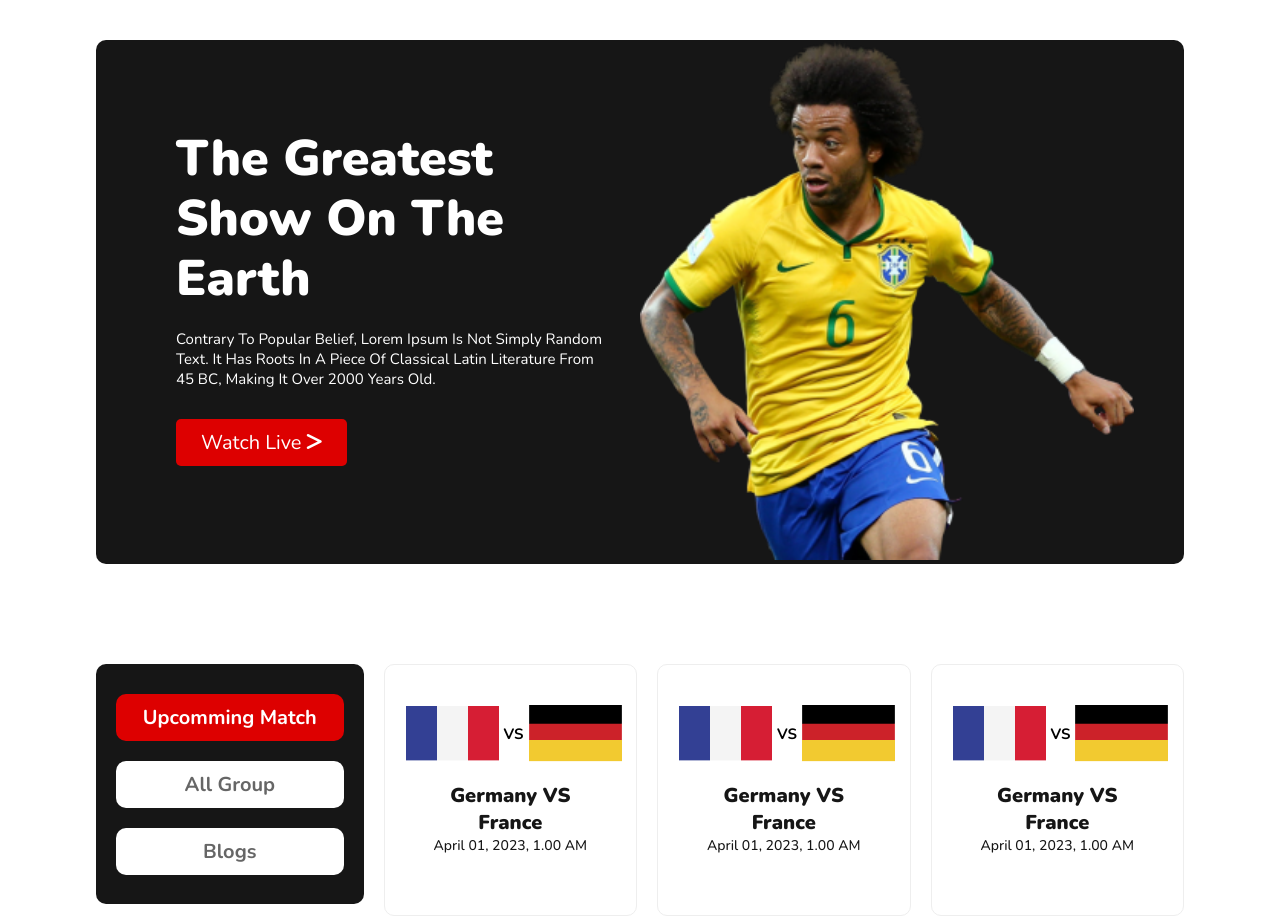
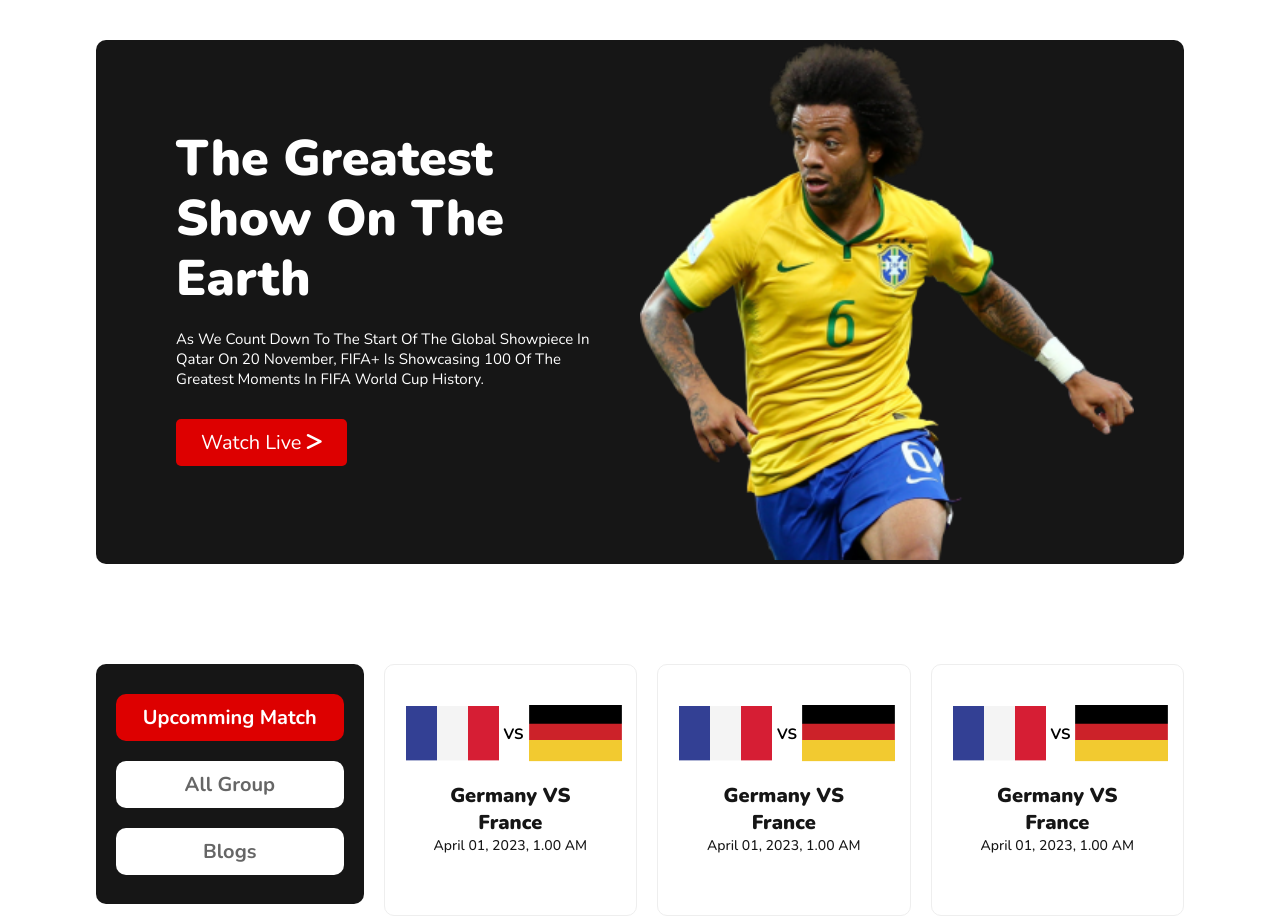
Before and after one commit to Md-Tohin/world-cup, a plain HTML site: page feature.html in a window 1280 px wide. Shown: the top 919 px of the page. Drawn offline with nearby package versions, Linux system fonts and the light colour scheme.

Commit message:
World Cup Project 2nd Update

```diff
--- a/feature.html
+++ b/feature.html
@@ -21,10 +21,8 @@
                 <div class="content">
                     <h2 class="title">The Greatest show on the earth</h3>
                         <div class="sub-title">
-                            <p class="short-text">Contrary to popular belief, Lorem Ipsum is not simply
-                                random text. It has roots in a piece of classical Latin literature
-                                from 45 BC, making it over 2000 years old.
-                            </p>
+                            <p class="short-text">As we count down to the start of the global showpiece in Qatar on 20
+                                November, FIFA+ is showcasing 100 of the greatest moments in FIFA World Cup history.</p>
                         </div>
                         <button class="btn">Watch Live <span><i class="fa-solid fa-greater-than header-icon"></i></span>
                         </button>
```
Also changed, not shown: index.html (+2 -4 lines).
